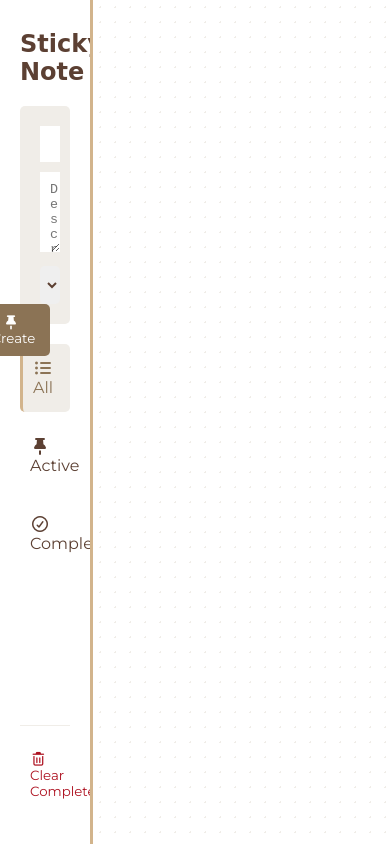
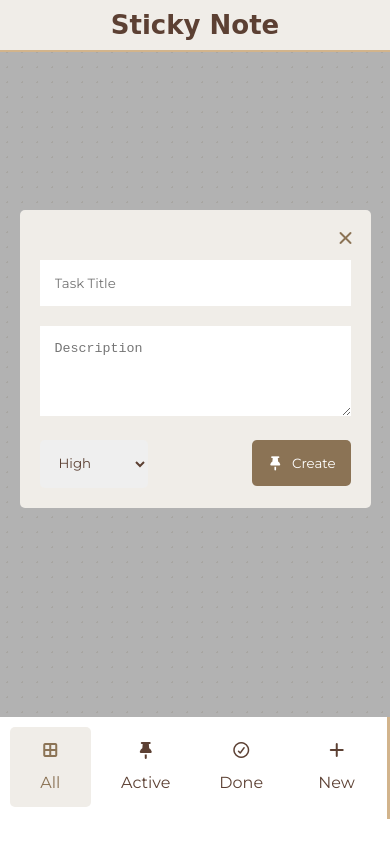
Before and after one commit to RuaaAboelatta/The-Pin-Board, a plain HTML site: page index.html in a window 390 px wide. Drawn offline with Linux system fonts and the light colour scheme; a web font is replaced by a local one.

Commit message:
mobile view

```diff
--- a/css/style.css
+++ b/css/style.css
@@ -34,7 +34,7 @@ i{
     justify-content: space-between;
     align-items: center;
 }
-.side-bar{
+.nav-bar{
     width: 30%;
     height: 100vh;
     padding: 30px 20px;
@@ -45,7 +45,7 @@ i{
     scrollbar-width: none;
     border-right: 3px solid var(--light-brown);
 }
-.side-bar h2{
+.nav-bar h2{
     margin-bottom: 20px;
 }
 form{
@@ -100,7 +100,7 @@ li{
     border-radius: 5px;
     transition: 0.5s;
 }
-.side-bar i{
+.nav-bar i{
     margin-right: 5px;
     cursor: pointer;
 }
@@ -217,3 +217,98 @@ li:hover{
 .checked p{
     color: var(--text-muted);
 }
+
+@media screen and (max-width:775px){
+    .container{
+        flex-direction: column-reverse;
+    }
+    #task-container{
+        height: 85vh;
+        padding: 30px;
+        padding-top: 80px;
+        overflow-y: auto;
+        display: flex;
+        flex-direction: column;
+    }
+    .task{
+        margin-top: 20px;
+    }
+    .nav-bar{
+        width: 100%;
+        height: 12vh;
+        padding: 10px;
+    }
+    .nav-bar h2{
+        position: absolute;
+        z-index: 99;
+        width: 100%;
+        text-align: center;
+        top: 0;
+        left: 0;
+        padding: 10px;
+        background-color: var(--light-gray);
+        border-bottom: 2px solid var(--light-brown);
+        font-size: 26px;
+    }
+    form{
+        width: 90%;
+        padding-top: 50px;
+        position: relative;
+        overflow-y: auto;
+    }
+    .modal{
+        position: absolute;
+        top: 0;
+        left: 0;
+        z-index: 90;
+        background-color: rgba(0, 0, 0, 0.3);
+        width: 100%;
+        height: 85vh;
+        display: flex;
+        justify-content: center;
+        align-items: center;
+        opacity: 1;
+        transition: 0.5s;
+    }
+    .closed-modal{
+        opacity: 0;
+        display: none;
+    }
+
+   #close-modal-btn{
+        color: var(--text-muted);
+        position: absolute;
+        top: 20px;
+        right: 10px;
+    }
+    input,textarea, select, #create-btn{
+        padding: 15px;
+    }
+    textarea{
+        height: 60%;
+        margin: 20px 0px;
+    }
+    .clear-btn-cont{
+        display: none;
+    }
+    ul{
+        display: flex;
+        justify-content: space-between;
+        align-items: center;
+        margin: 0;
+    }
+    li{
+        width: 22%;
+        display: flex;
+        flex-direction: column;
+        align-items: center;
+        margin: 0;
+    }
+    li i{
+        margin-left: 5px;
+        margin-bottom: 15px;
+    }
+    .active-btn{
+        border: none;
+    }
+}
--- a/index.html
+++ b/index.html
@@ -18,10 +18,13 @@
   </head>
   <body>
     <div class="container">
-      <div class="side-bar">
+      <div class="nav-bar">
         <div>
           <h2>Sticky Note</h2>
+          <div id="modal-container" class=" modal">
             <form>
+              <i class="fa-solid fa-xmark" id="close-modal-btn"></i>
+
               <input type="text" id="task-title" placeholder="Task Title" />
               <textarea
                 name=""
@@ -39,20 +42,24 @@
                 Create
               </button>
             </form>
+          </div>
 
           <ul>
             <li id="all-btn">
-              <i class="fa-solid fa-list-ul"></i>
+              <i class="fa-solid fa-border-all"></i>
               All
             </li>
             <li id="active-btn">
               <i class="fa-solid fa-thumbtack"></i>
-
               Active
             </li>
             <li id="completed-btn">
               <i class="fa-regular fa-circle-check"></i>
-              Completed
+              Done
+            </li>
+            <li id="modal-btn">
+              <i class="fa-solid fa-plus"></i>
+              New
             </li>
           </ul>
         </div>
--- a/js/app.js
+++ b/js/app.js
@@ -2,6 +2,7 @@ var titleInput = document.getElementById('task-title')
 var descriptionInput = document.getElementById('task-description')
 var prioritySelect = document.getElementById('task-priority')
 var taskContainer= document.getElementById('task-container')
+var modalContainer = document.getElementById('modal-container')
 
 //buttons
 var createBtn = document.getElementById('create-btn')
@@ -9,10 +10,28 @@ var allBtn = document.getElementById('all-btn')
 var activeBtn = document.getElementById('active-btn')
 var completedBtn = document.getElementById('completed-btn')
 var clearBtn = document.getElementById('clear-btn')
+var modalBtn = document.getElementById('modal-btn')
+var closeModalBtn = document.getElementById('close-modal-btn')
 
 
 var tasks = []
 var currentFilter = 'all'
+var modalState = 'closed'
+
+function toggleModal(state){
+    modalState = state
+    if (state === 'closed'){
+        modalContainer.classList.add('closed-modal')
+    }else{
+        modalContainer.classList.remove('closed-modal')
+    }
+}
+modalBtn.addEventListener('click', ()=>{
+    toggleModal('opened')
+})
+closeModalBtn.addEventListener('click', ()=>{
+    toggleModal('closed')
+})
 
 function getTasks(){
     var allTasks = localStorage.getItem('tasks')
@@ -52,6 +71,7 @@ function createTask(event){
     descriptionInput.value = ''
     prioritySelect.value = 'medium'
     applyFilter(currentFilter)
+    toggleModal('closed')
 }
 createBtn.addEventListener('click', createTask)
 
```
Lines whose indentation alone changed are shown as unchanged.
